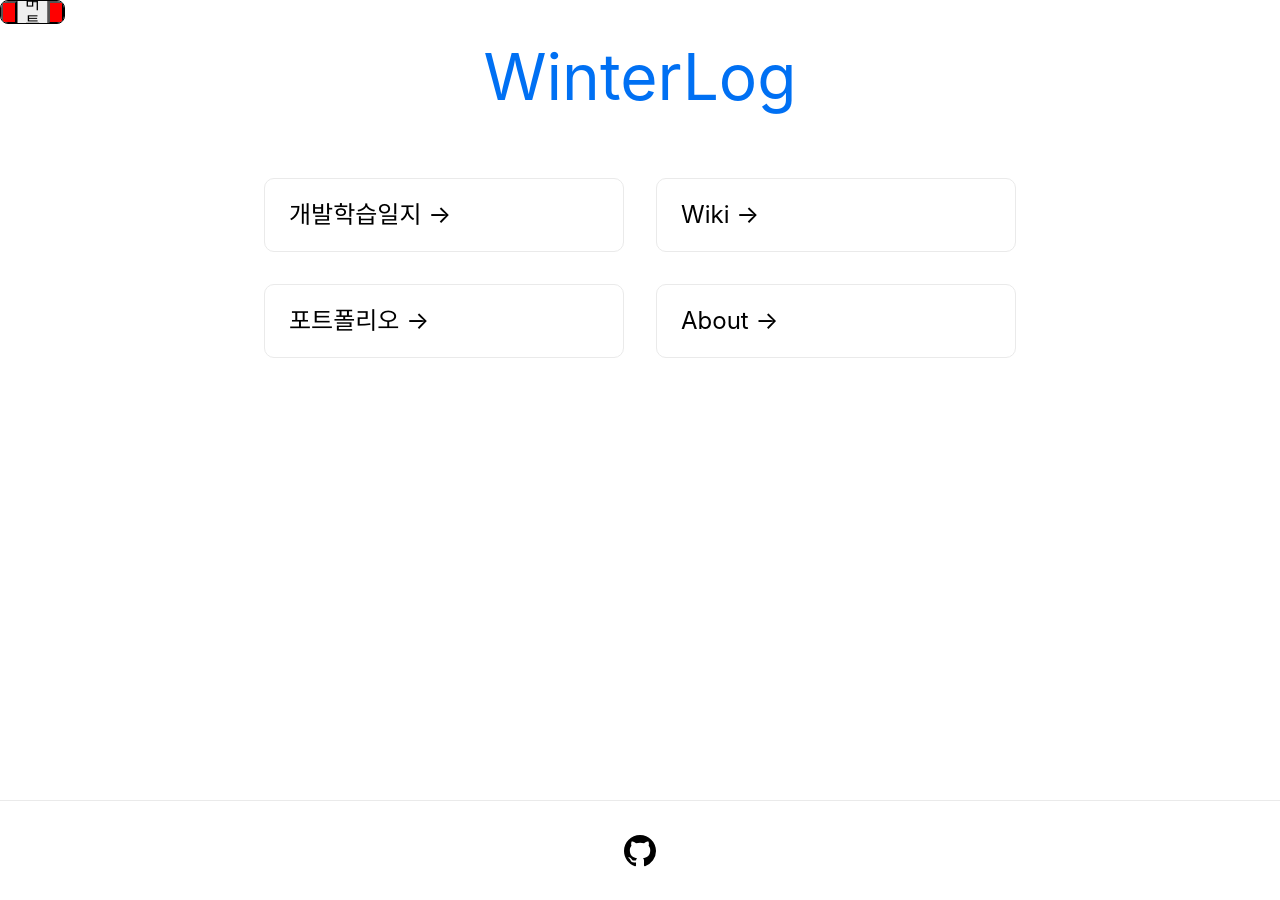
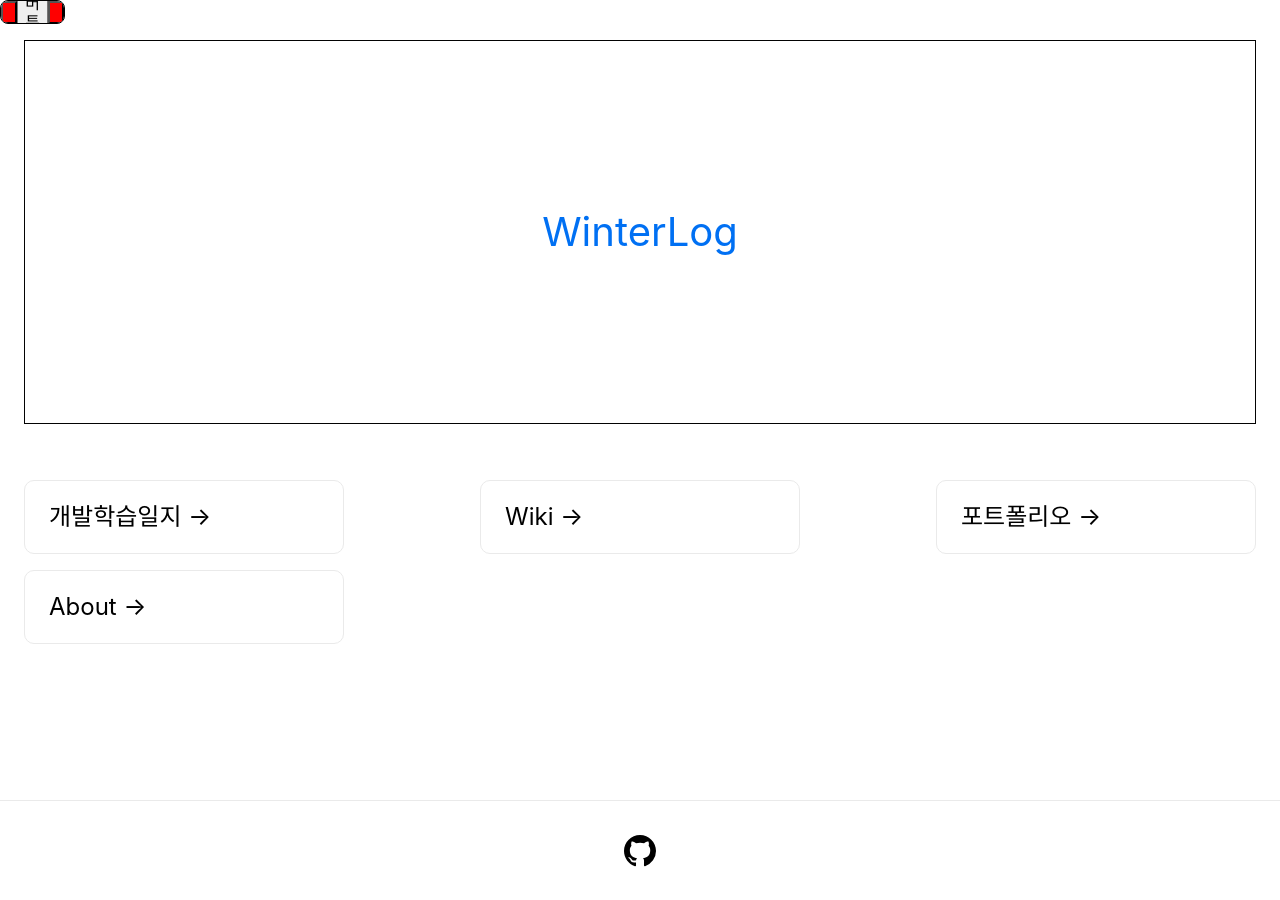
Before and after one commit to ProjectTavern/deprecated-winterguard.github.io, a Next.js app: page / in a window 1280 px wide. Built offline with nearby package versions, Linux system fonts and the light colour scheme.

Commit message:
메인 페이지 수정

```diff
--- a/components/molecules/IndexCard/private.IndexCard.styled.js
+++ b/components/molecules/IndexCard/private.IndexCard.styled.js
@@ -1,7 +1,7 @@
 import styled from 'styled-components'
 
 const StyledIndexCard = styled.a`
-  margin: 1rem;
+  margin: 0.5rem 0;
   flex-basis: 45%;
   padding: 1.5rem;
   text-align: left;
@@ -10,7 +10,8 @@ const StyledIndexCard = styled.a`
   border: 1px solid #eaeaea;
   border-radius: 10px;
   transition: color 0.15s ease, border-color 0.15s ease;
-
+  min-width: 320px;
+  max-width: 320px;
   &:hover,
   &:focus,
   &:active {
--- a/components/organizations/IndexCardList/private.IndexCardList.styled.js
+++ b/components/organizations/IndexCardList/private.IndexCardList.styled.js
@@ -3,10 +3,9 @@ import styled from 'styled-components'
 const StyledIndexCardList = styled.div`
   display: flex;
   align-items: center;
-  justify-content: center;
+  justify-content: space-between;
   flex-wrap: wrap;
-
-  max-width: 800px;
+  width: 100%;
   margin-top: 3rem;
 `;
 
--- a/components/organizations/MainTitle/index.js
+++ b/components/organizations/MainTitle/index.js
@@ -5,7 +5,6 @@ const MainTitle = ({ title, description, href }) => (
     <StyledMainTitle>
       <StyledMainTitleLink href={href}>{title}</StyledMainTitleLink>
     </StyledMainTitle>
-    <StyledMainTitleDescription>{description}</StyledMainTitleDescription>
   </React.Fragment>
 )
 
--- a/components/organizations/MainTitle/private.MainTitle.styled.js
+++ b/components/organizations/MainTitle/private.MainTitle.styled.js
@@ -1,21 +1,22 @@
 import styled from 'styled-components'
 
 const StyledMainTitle = styled.div`
-  margin: 0;
+  display: flex;
+  align-items: center;
+  justify-content: center;
+  width: calc(100% - 50px);
+  min-width: calc(100vw - 3rem);
+  height: 30vw;
   line-height: 1.15;
-  font-size: 4rem;
+  font-size: 2.5rem;
   text-align: center;
+  border: 1px solid #020202;
 `;
 
 const StyledMainTitleLink = styled.a`
+  display: block;
   color: #0070f3;
   text-decoration: none;
-
-  &:hover,
-  &:focus,
-  &:active {
-    text-decoration: underline;
-  }
 `;
 
 const StyledMainTitleDescription = styled.p`
```
